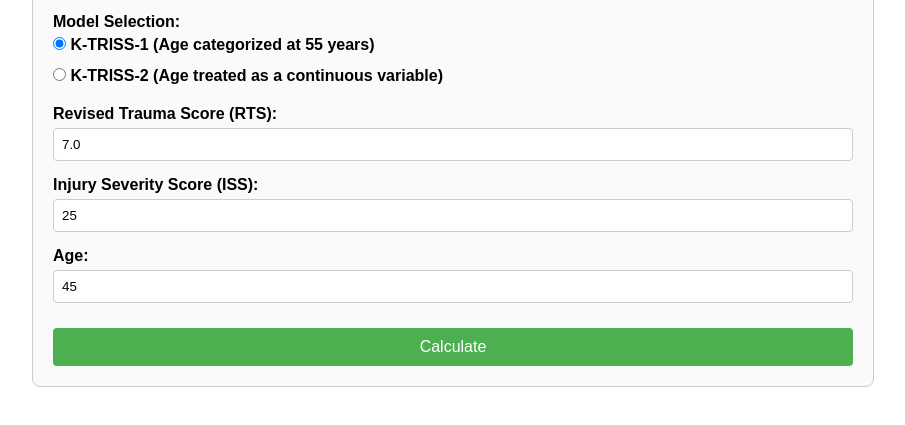
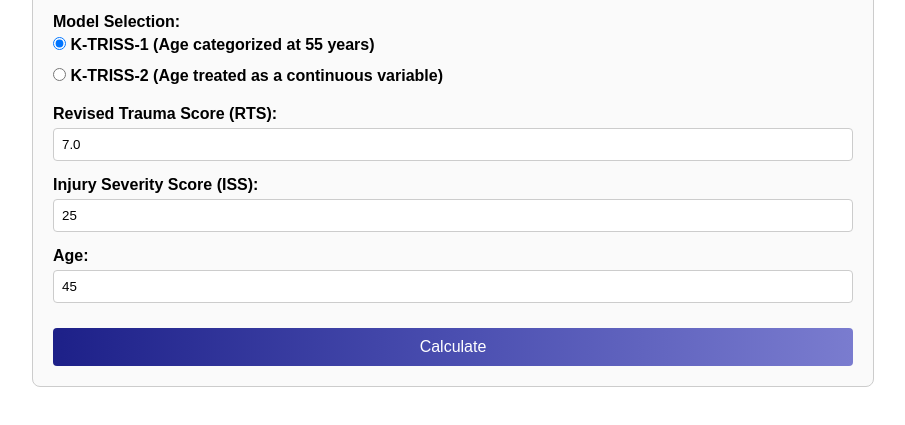
Before and after one commit to jeehyoungkim-lab/iss-calculator, a plain HTML site: page index.html in a window 1280 px wide. Shown: the part 121-546 px from the top of the page, without its empty margins (187-1092 px from the left). Drawn offline with Linux system fonts and the light colour scheme.

Commit message:
Update index.html

```diff
--- a/index.html
+++ b/index.html
@@ -50,17 +50,20 @@
  .button {
   width: 100%;
   padding: 10px;
-    background-color: #4CAF50;
+  background: linear-gradient(to right, #1D2088, #4A4EB0, #7A7CCF); /* 왼쪽→오른쪽 점차 밝아짐 */
   color: white;
   border: none;
   border-radius: 4px;
   font-size: 16px;
   cursor: pointer;
   margin-top: 10px;
+  transition: background 0.3s ease;
 }
+
 .button:hover {
-    background-color: #45a049;
+  background: linear-gradient(to right, #4A4EB0, #7A7CCF, #A0A2E0); /* hover 시 더 밝게 */
 }
+
   .result {
     margin-top: 20px;
     padding: 15px;
```
Lines whose indentation alone changed are shown as unchanged.
